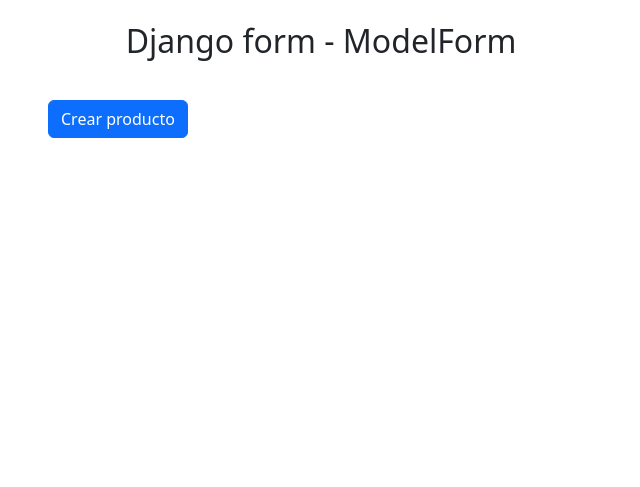
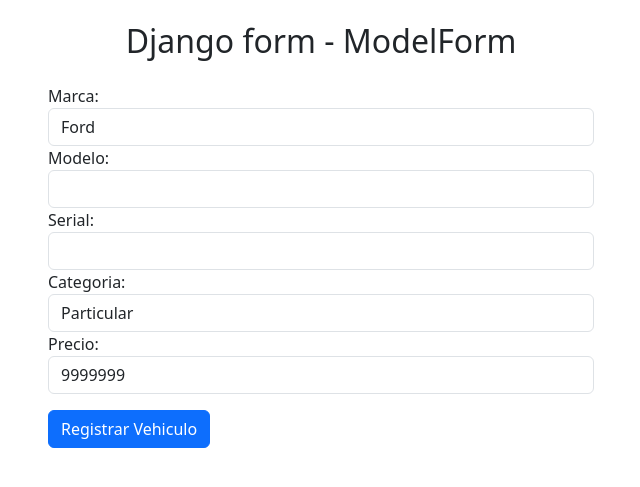
Before and after one commit to hmunozt78/m06_consolidacion, a Django app: page /vehiculos/add/ in a window 1280 px wide. Shown: the part 106-593 px from the top of the page, without its empty margins (319-959 px from the left). Run offline with Django 5.2, Linux system fonts and the light colour scheme.

Commit message:
Arreglado el formulariol de ingreso de vehiculos, solo falta agregar listar vehiculos, formulario de creacion de usuarios y Login

```diff
--- a/proyecto_vehiculos_django/proyecto_vehiculos_django/urls.py
+++ b/proyecto_vehiculos_django/proyecto_vehiculos_django/urls.py
@@ -21,5 +21,5 @@ from . import views
 urlpatterns = [
     path('admin/', admin.site.urls),
     path('', views.home, name="home"),
-    path('vehiculos/', include('vehiculo.urls'))
+    path('vehiculos/', include('vehiculo.urls')),
 ]
--- a/proyecto_vehiculos_django/templates/vehiculo/registro_vehiculo.html
+++ b/proyecto_vehiculos_django/templates/vehiculo/registro_vehiculo.html
@@ -19,7 +19,7 @@
                     {{form}}
 
                     <div class="py-3">
-                        <input type="submit" value="Crear producto" class="btn btn-primary">
+                        <input type="submit" value="Registrar Vehiculo" class="btn btn-primary">
                     </div>
 
                 </form>
--- a/proyecto_vehiculos_django/vehiculo/forms.py
+++ b/proyecto_vehiculos_django/vehiculo/forms.py
@@ -6,13 +6,13 @@ from .models import Vehiculo
 class VehiculoForm(forms.ModelForm):
     class Meta:
         model = Vehiculo
-        fields = ['marca', 'modelo', 'serial carroceria', 'categoria', 'precio']
+        fields = ['marca', 'modelo', 'serial', 'categoria', 'precio']
         # fields = "__all__" -> incluir todos los atributos del modelo
         # exclude = ['direccion'] -> no incluir los atributos que queremos
         widgets = {
             'marca': forms.Select(attrs={'class': 'form-control', 'required': 'required'}),
             'modelo': forms.TextInput(attrs={'class': 'form-control', 'required': 'required'}),
-            'serial_carroceria': forms.TextInput(attrs={'class': 'form-control', 'required': 'required'}),
+            'serial': forms.TextInput(attrs={'class': 'form-control', 'required': 'required'}),
             'categoria': forms.Select(attrs={'class': 'form-control', 'required': 'required'}),
             'precio': forms.NumberInput(attrs={'class': 'form-control', 'required': 'required', 'value': 9999999, 'min': 1}),
         }
--- a/proyecto_vehiculos_django/vehiculo/models.py
+++ b/proyecto_vehiculos_django/vehiculo/models.py
@@ -19,18 +19,18 @@ class Vehiculo(models.Model):
 
     marca = models.CharField(max_length=20, choices=MARCAS, default='Ford')
     modelo = models.CharField(max_length=100)
-    serial_carroceria = models.CharField(max_length=50)
+    serial = models.CharField(max_length=50)
     categoria = models.CharField(max_length=20, choices=CATEGORIAS, default='Particular')
     precio = models.IntegerField()
-    fecha_creacion = models.DateField()
-    fecha_modificacion = models.DateField()
+    fecha_creacion = models.DateField(null=True)
+    fecha_modificacion = models.DateField(null=True)
 
     # class Meta:
     #     verbose_name = _("Vehiculo")
     #     verbose_name_plural = _("Vehiculos")
 
-    # def __str__(self):
-    #     return self.name
+    def __str__(self):
+        return f'{self.marca} {self.modelo}'
 
     # def get_absolute_url(self):
     #     return reverse("Vehiculo_detail", kwargs={"pk": self.pk})
--- a/proyecto_vehiculos_django/vehiculo/views.py
+++ b/proyecto_vehiculos_django/vehiculo/views.py
@@ -1,6 +1,31 @@
 from django.shortcuts import render
+from django.forms import ValidationError
+from django.contrib import messages
+from .models import Vehiculo
+from .forms import VehiculoForm
 
 # Create your views here.
 
 def registro(request):
-    return render(request, "vehiculo/registro_vehiculo.html", {})
+    #return render(request, "vehiculo/registro_vehiculo.html", {})
+    if request.method == 'POST':
+        # LÓGICA PARA PROCESAR LOS DATOS Y GUARDARLOS
+        form = VehiculoForm(request.POST)
+
+        if form.is_valid():
+            try:
+                vehiculo = form.save(commit=False)
+                vehiculo.clean() # váldamos que cumpla con las restricciones del modelo
+                vehiculo.save() # guardamos los datos del modelo
+                messages.success(request, "producto creado correctamente.")
+
+            except ValidationError as e:
+                messages.error(request, e.messages)
+        else:
+            messages.error(request, "Error al intentar crear el producto, intente nuevamente.")
+
+        return render(request, "vehiculo/registro_vehiculo.html", {"form": VehiculoForm()})
+
+    else:
+        form = VehiculoForm()
+        return render(request, "vehiculo/registro_vehiculo.html", {"form": form})
```
Also changed, not shown: Ejercicio de Consolidacion.md (+1 -1 lines), proyecto_vehiculos_django/vehiculo/admin.py (+7 -0 lines), proyecto_vehiculos_django/db.sqlite3, proyecto_vehiculos_django/vehiculo/migrations/0002_rename_serial_carroceria_vehiculo_serial.py (added), proyecto_vehiculos_django/vehiculo/migrations/0003_alter_vehiculo_fecha_creacion_and_more.py (added).
